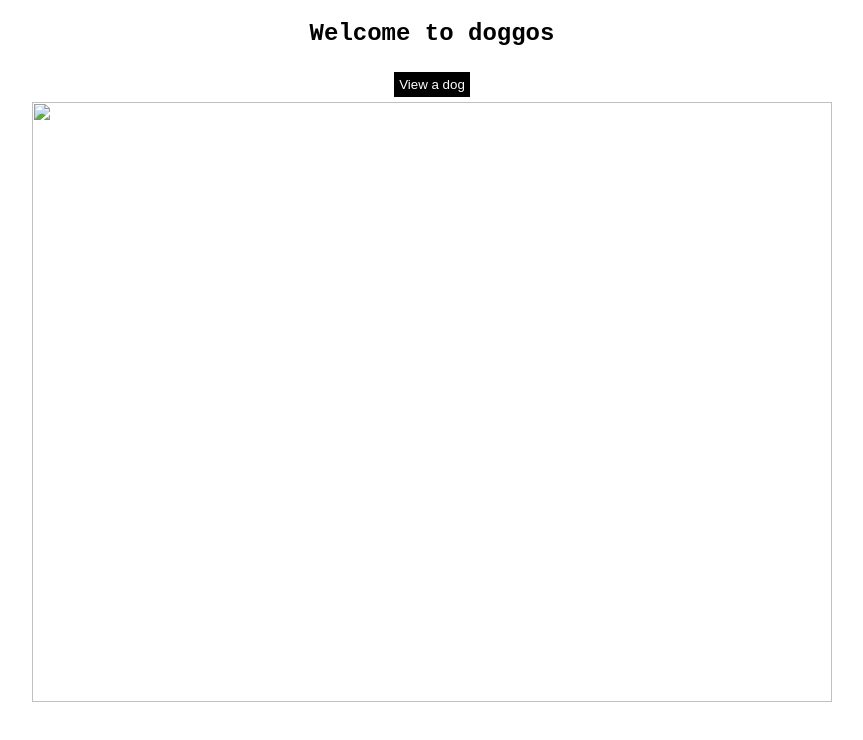
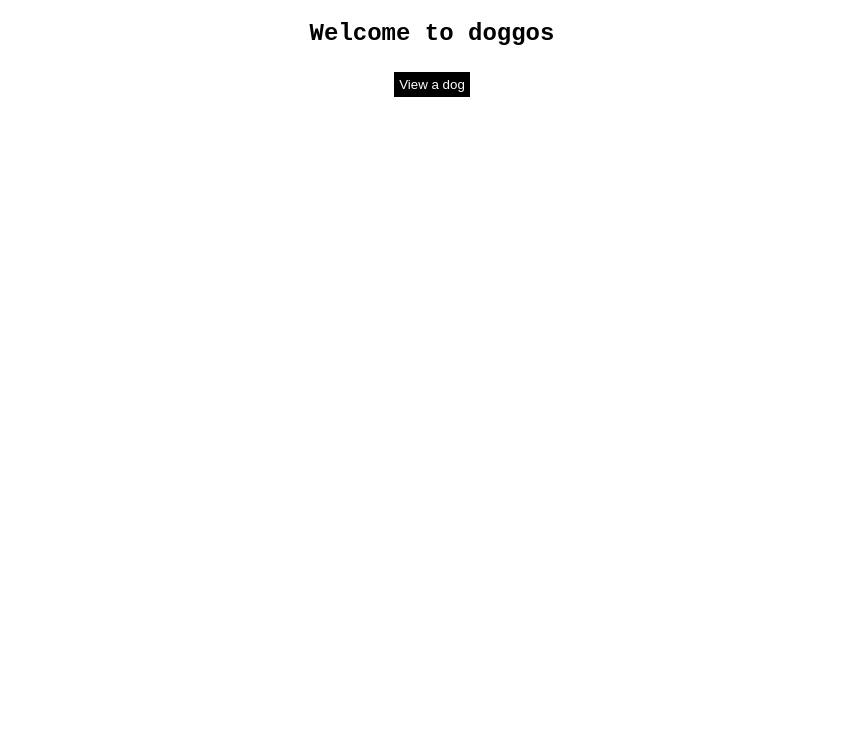
Before and after one commit to feisal-Codes/dogo, a plain HTML site: page index.html in a window 1280 px wide. Shown: the whole page, without its empty margins (216-1079 px from the left). Drawn offline with Linux system fonts and the light colour scheme.

Commit message:
Update index.html

```diff
--- a/index.html
+++ b/index.html
@@ -6,6 +6,7 @@
     <link rel="stylesheet" href="index.css">
 </head>
 <body>
+    <div id="main">
     <h2 style="text-align: center;"> Welcome to doggos </h2>
 
     <div class="bs">
@@ -15,11 +16,8 @@
 
 
 
-    <div class="dogs">
-       <img src="" class="dog1" >
 
-
-    </div>
+</div>
 
 <script src="index.js"></script>
 </body>
```
